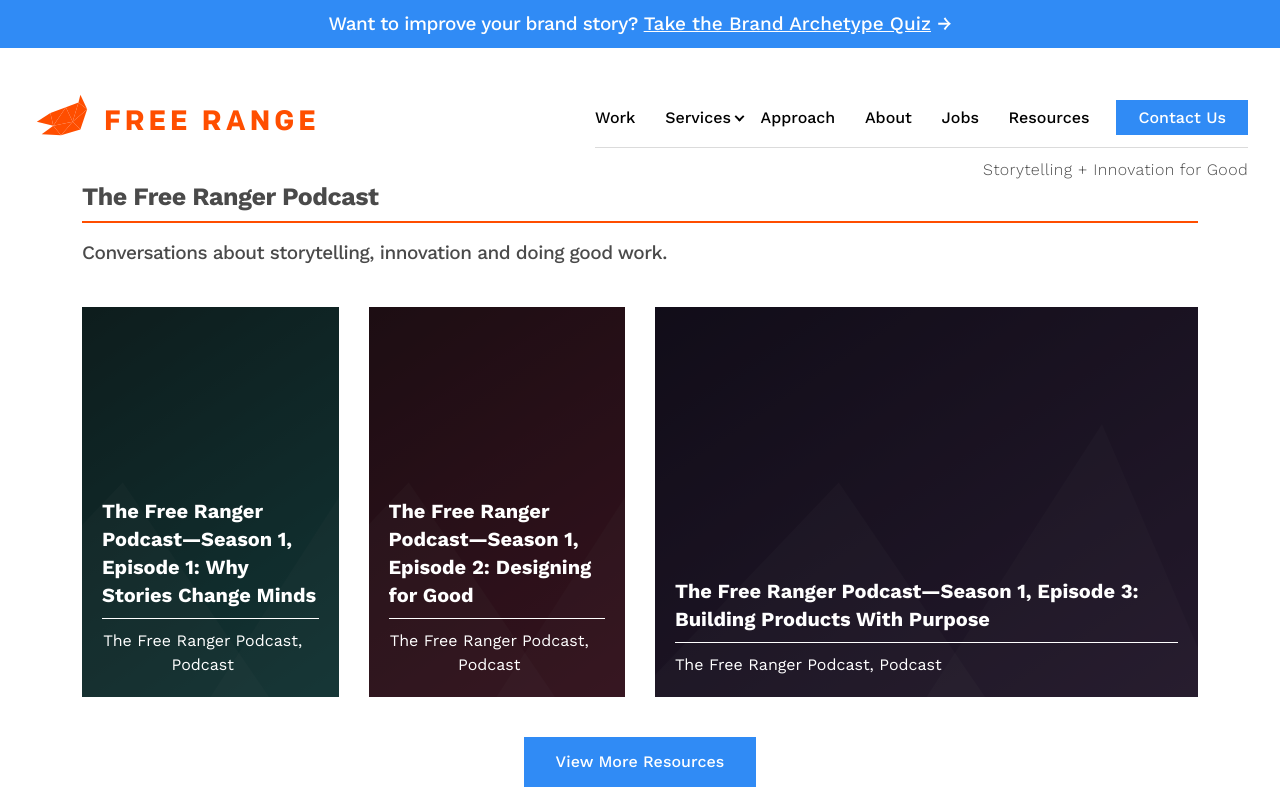
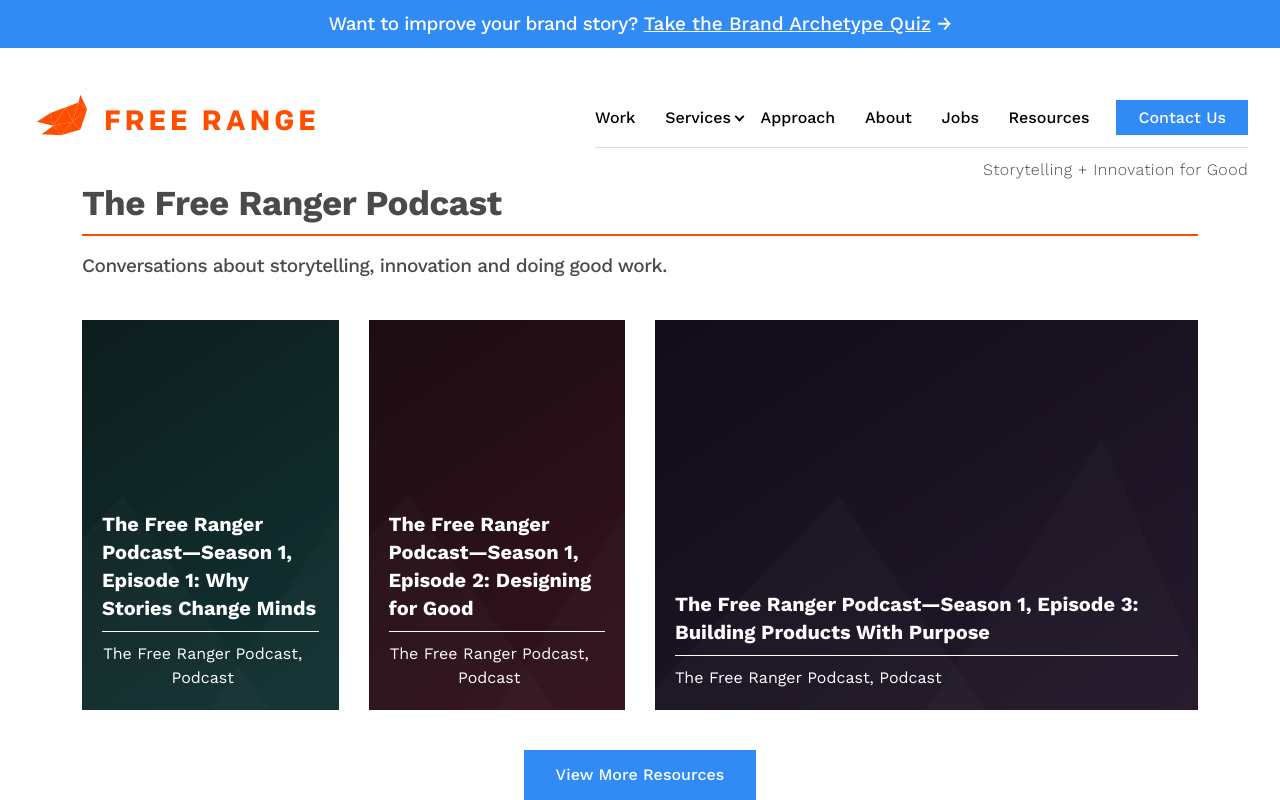
Before and after one commit to himalay-glitch/freerange, a Next.js app: page /podcast in a window 1280 px wide. Shown: the top 800 px of the page. Built offline with nearby package versions, Linux system fonts and the light colour scheme.

Commit message:
Podcast page: h2 custom heading like the original

```diff
--- a/src/app/(site)/podcast/page.tsx
+++ b/src/app/(site)/podcast/page.tsx
@@ -10,9 +10,9 @@
   return (
     <PageShell>
       <Section n={1}>
-        <h4 className="module custom-heading" style={{ color: "#4a4a4a", borderBottomWidth: 2, borderBottomColor: "#ff4e00", letterSpacing: "-0.5px" }}>
+        <h2 className="module custom-heading" style={{ color: "#4a4a4a", borderBottomWidth: 2, borderBottomColor: "#ff4e00", letterSpacing: "-0.5px" }}>
           The Free Ranger Podcast
-        </h4>
+        </h2>
         <p>Conversations about storytelling, innovation and doing good work.</p>
       </Section>
       <Section n={3}>
```
Also changed, not shown: 9 other files (tests, documents, lock files or other folders).
